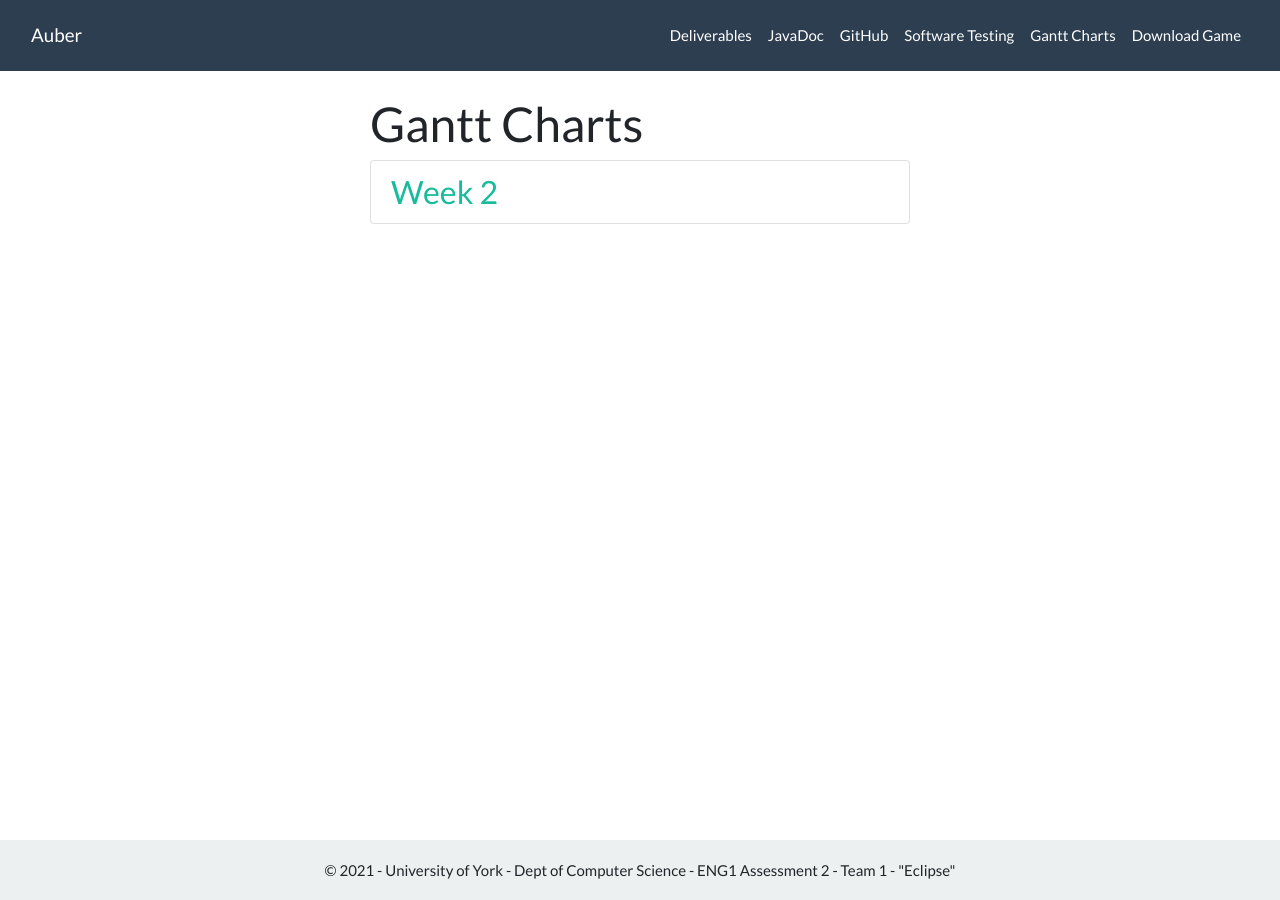
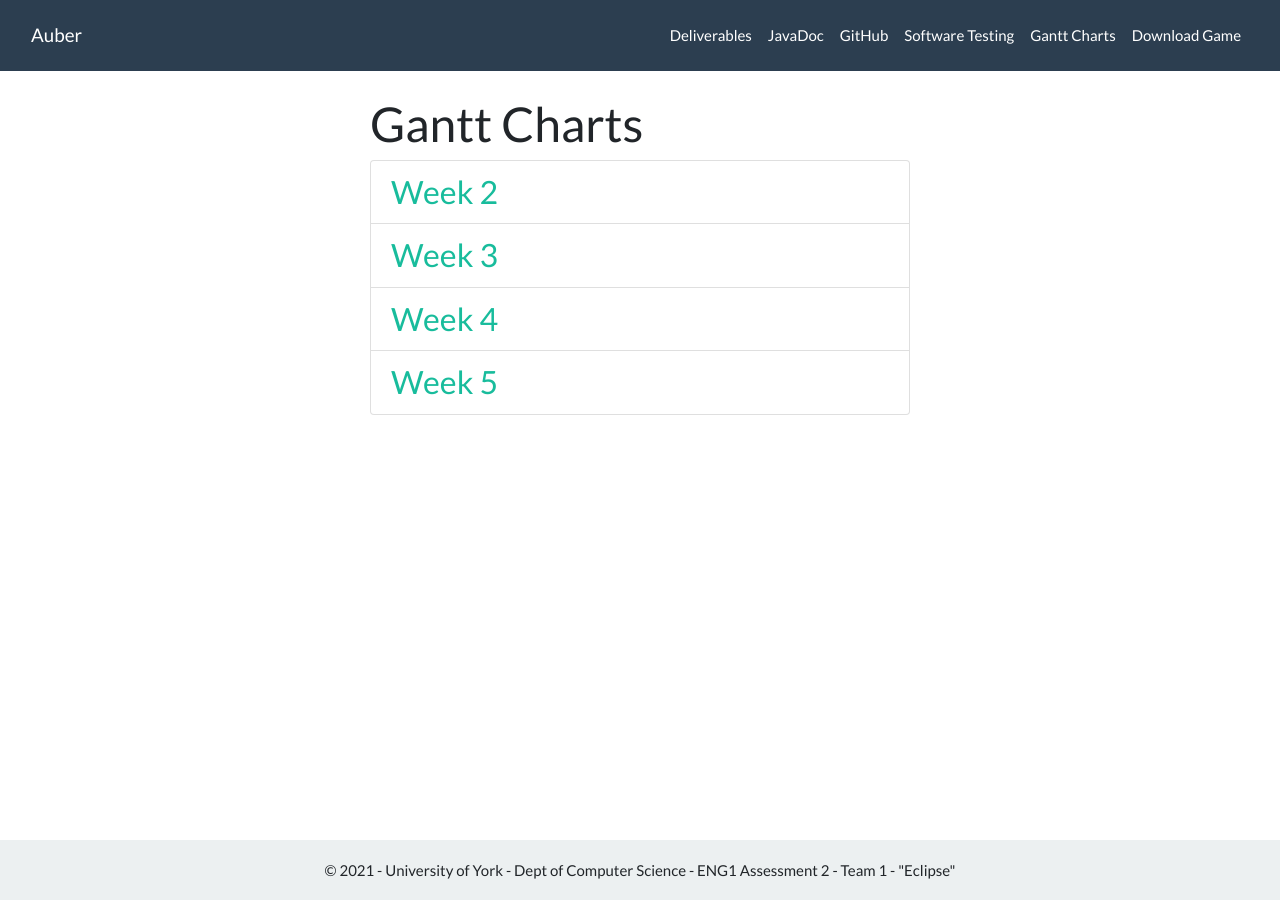
Before and after one commit to ENG1-Eclipse/website2, a Jekyll site: the page built from ganttcharts.html, in a window 1280 px wide. Built offline with Jekyll 4.4.1, drawn with Linux system fonts in a browser that asks for light colours; nearby versions of some CDN libraries.

Commit message:
Update ganttcharts.html

```diff
--- a/ganttcharts.html
+++ b/ganttcharts.html
@@ -9,4 +9,16 @@ permalink: /gantt-charts/
         <a class="stretched-link link-undecorated h3" href="https://eng1-eclipse.github.io/website2/gantt-charts/week-2/">Week 2</a>
         <br>
      </li>
+    <li class="list-group-item list-group-item-action">
+        <a class="stretched-link link-undecorated h3" href="https://eng1-eclipse.github.io/website2/gantt-charts/week-3/">Week 3</a>
+        <br>
+     </li>
+    <li class="list-group-item list-group-item-action">
+        <a class="stretched-link link-undecorated h3" href="https://eng1-eclipse.github.io/website2/gantt-charts/week-4/">Week 4</a>
+        <br>
+     </li>
+    <li class="list-group-item list-group-item-action">
+        <a class="stretched-link link-undecorated h3" href="https://eng1-eclipse.github.io/website2/gantt-charts/week-5/">Week 5</a>
+        <br>
+     </li>
 </ul>
```
